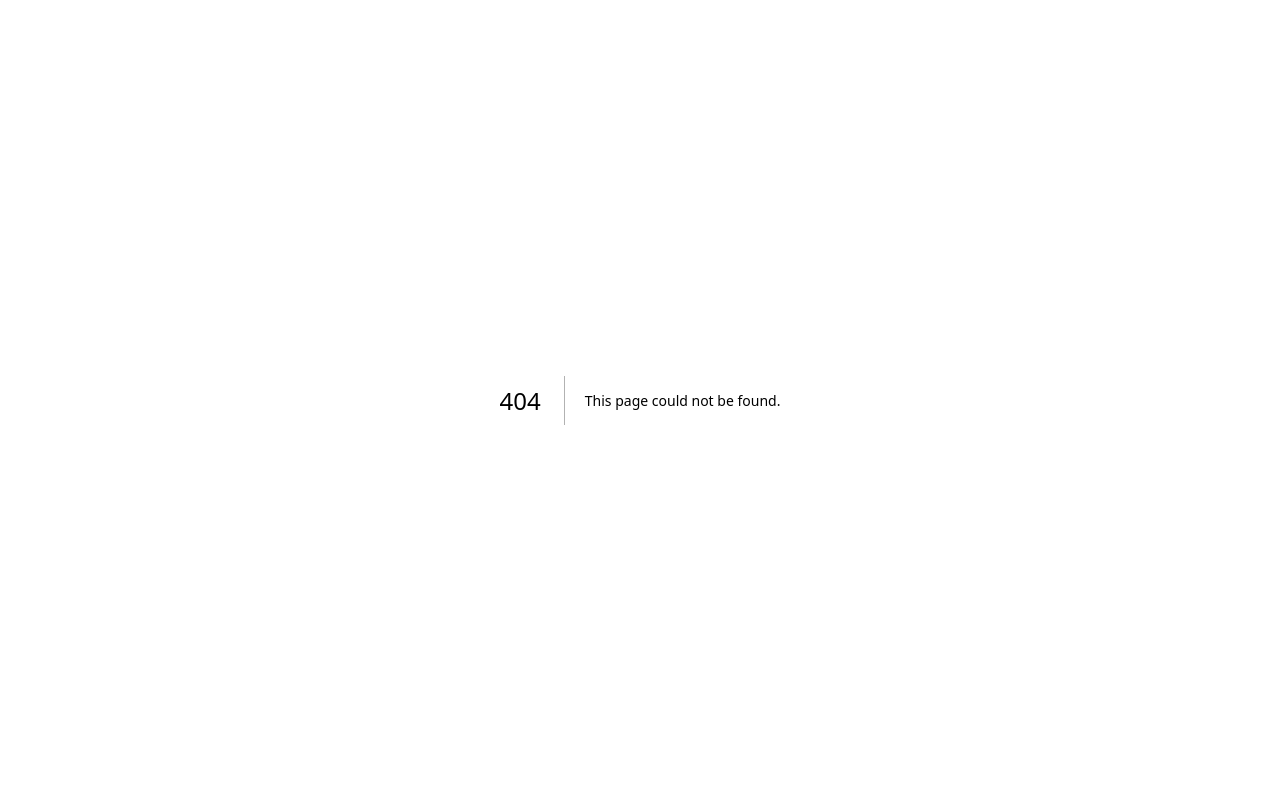
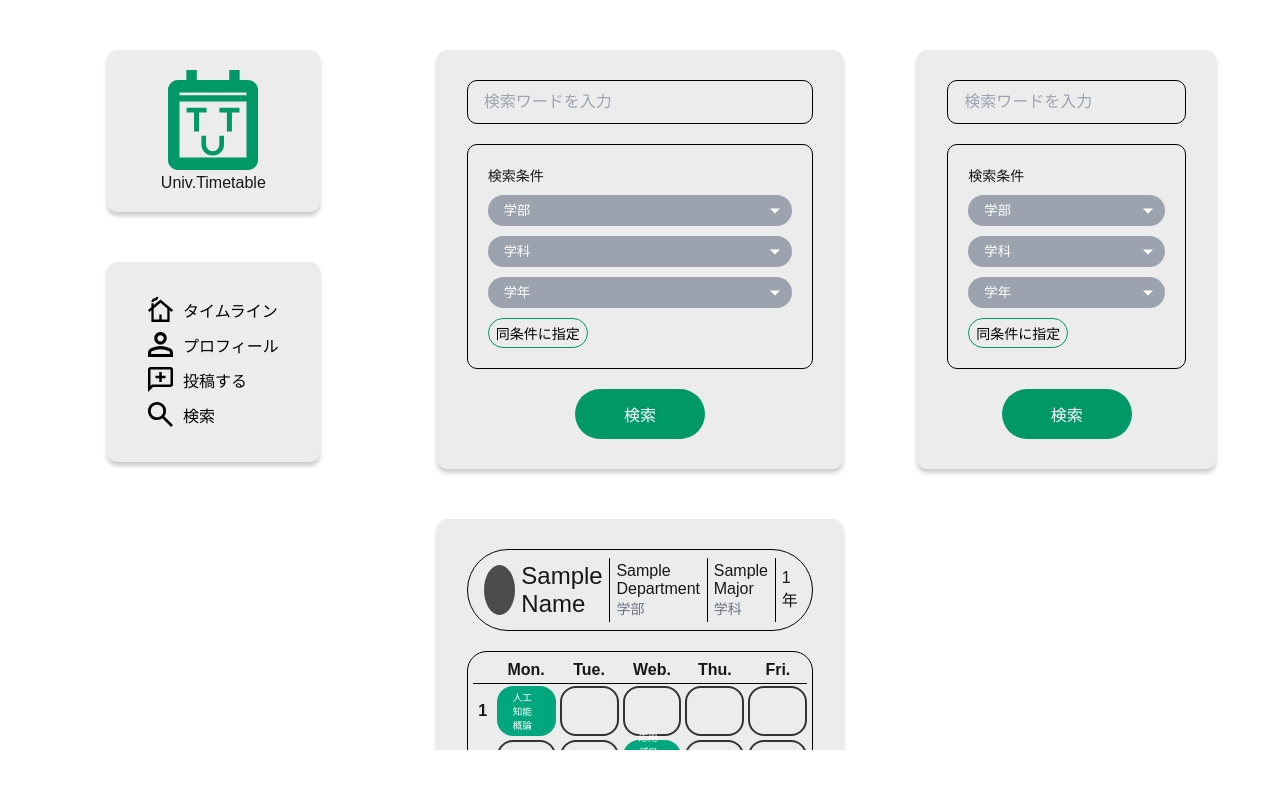
Before and after one commit to Shiluco/UniTimetable, a Next.js app in the folder frontend/: page /search in a window 1280 px wide. Before the commit this address had no page. Shown: the top 788 px of the page. Built offline with nearby package versions, Linux system fonts and the light colour scheme.

Commit message:
feat: searchPageを作成

```diff
--- /dev/null
+++ b/frontend/src/app/(with-auth)/search/page.module.css
@@ -0,0 +1,7 @@
+.timeline_postItem {
+  margin-bottom: 70px;
+}
+
+.mb50{
+  margin-bottom: 50px;
+}
--- /dev/null
+++ b/frontend/src/app/(with-auth)/search/page.tsx
@@ -0,0 +1,56 @@
+"use client";
+
+import { Layout } from "@/app/components/layout/layout";
+import styles from "./page.module.css";
+import { PostItem } from "@/app/components/postItem/postItem";
+import { SearchBox } from "@/app/components/searchBox/searchBox";
+
+const sampleSchedules = [
+  {
+    schedule_id: 1,
+    user_id: 1,
+    day_of_week: 1,
+    time_slot: 1,
+    subject: "人工知能概論",
+    location: "情13",
+    schedule_url: "/schedules/1",
+    created_at: "2024-01-01T00:00:00Z",
+    updated_at: "2024-01-01T00:00:00Z",
+  },
+  {
+    schedule_id: 2,
+    user_id: 1,
+    day_of_week: 3,
+    time_slot: 2,
+    subject: "応用プログラミングC",
+    location: "オンライン",
+    schedule_url: "/schedules/2",
+    created_at: "2024-01-01T00:00:00Z",
+    updated_at: "2024-01-01T00:00:00Z",
+  },
+];
+
+export default function SearchPage() {
+  return (
+    <Layout>
+      <SearchBox
+        departmentOptions={[
+          { label: "Department 1", value: "Department 1" },
+          { label: "Department 2", value: "Department 2" },
+        ]}
+        majorOptions={[
+          { label: "Major 1", value: "Major 1" },
+          { label: "Major 2", value: "Major 2" },
+        ]}
+        yearOptions={[
+          { label: "1", value: "1" },
+          { label: "2", value: "2" },
+          { label: "3", value: "3" },
+          { label: "4", value: "4" },
+        ]}
+        className={styles.mb50}
+      />
+      <PostItem schedules={sampleSchedules} name="Sample Name" department="Sample Department" major="Sample Major" year={1} className={styles.timeline_postItem} comment="message" />
+    </Layout>
+  );
+}
```
